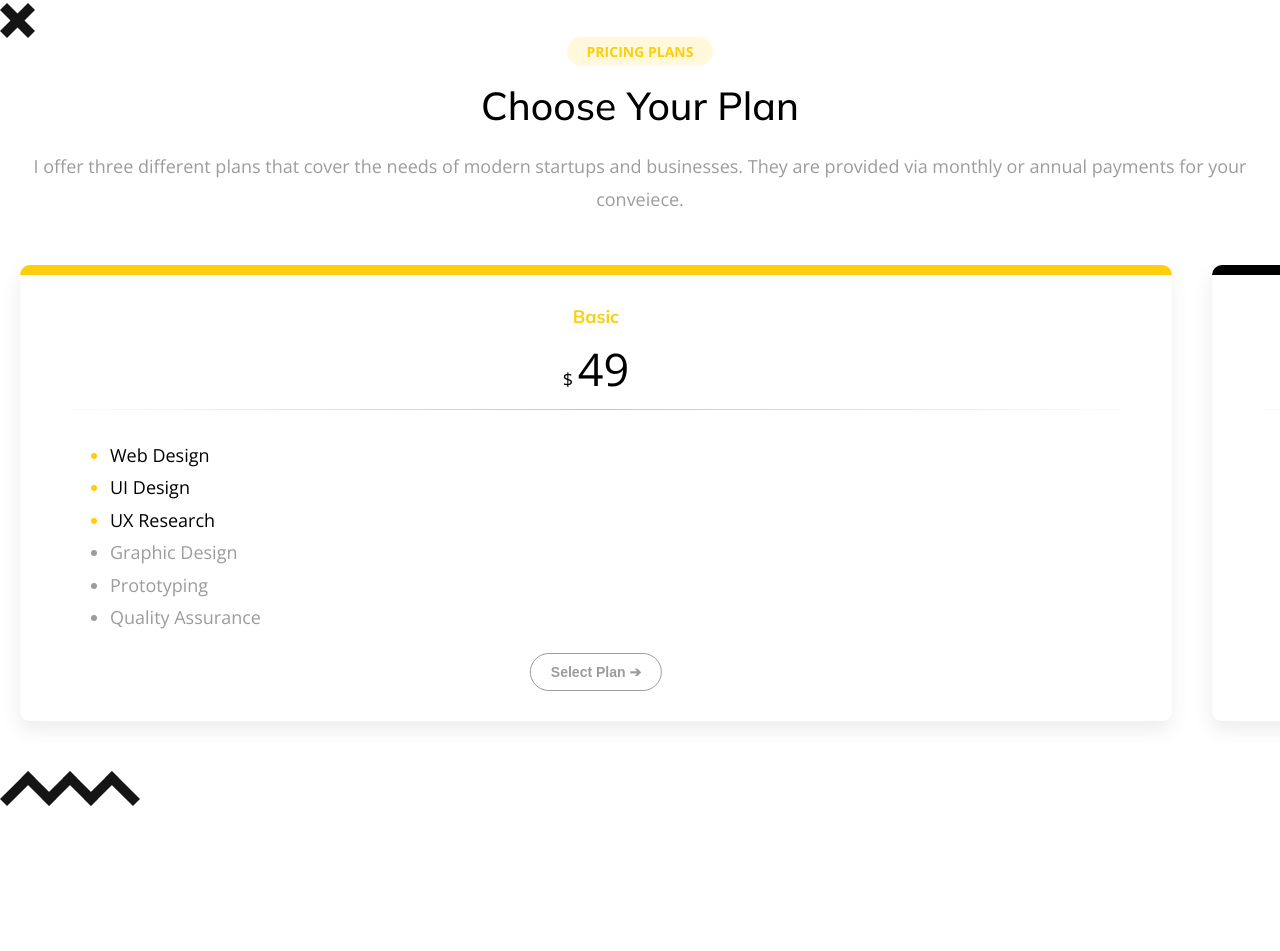
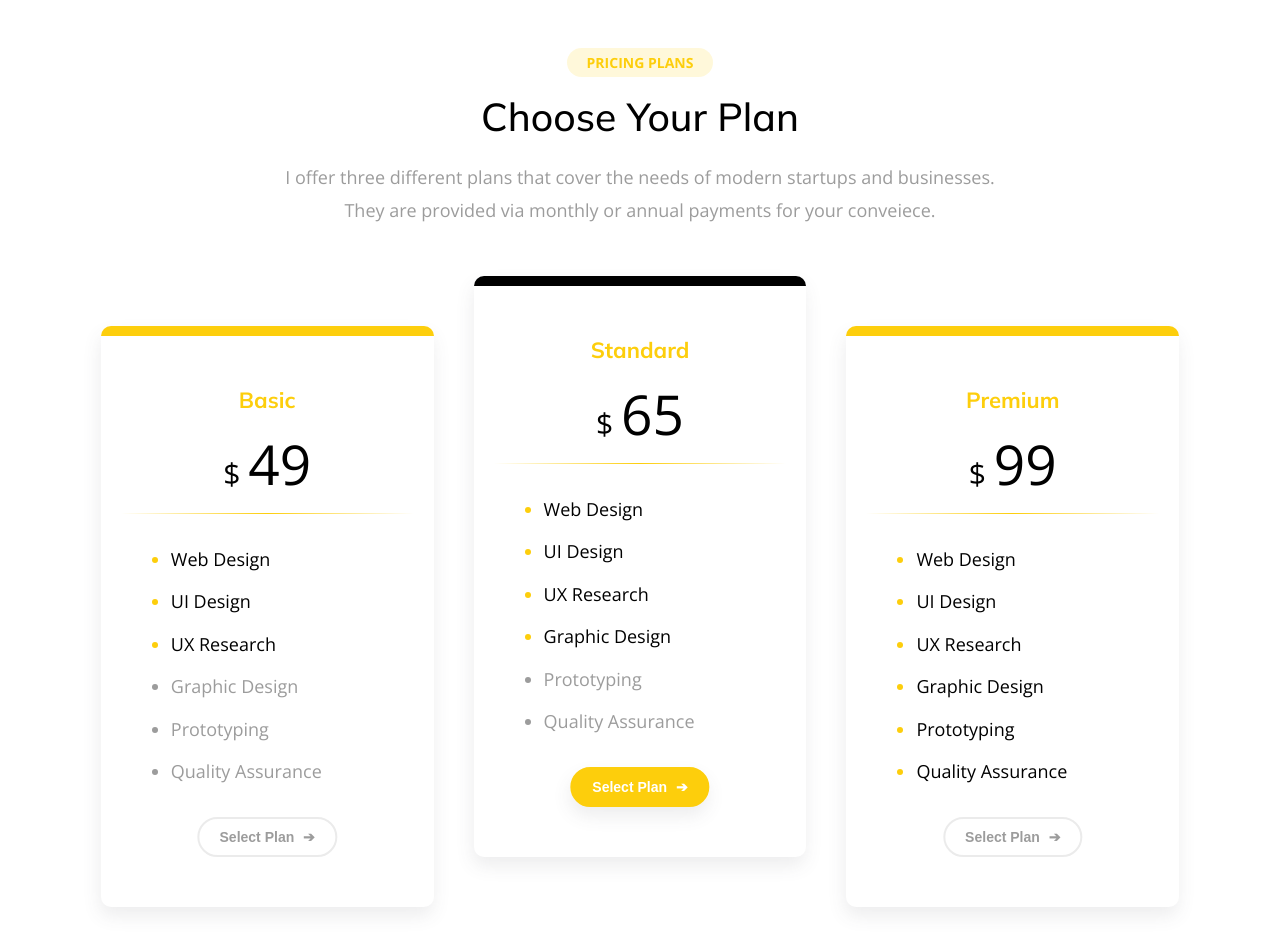
Before and after one commit to szymon-krolikowski/developer--website, a plain HTML site: page index.html in a window 1280 px wide. Shown: the part 2896-3847 px from the top of the page. Before the commit the page ends 3756 px from the top, so only its background shows below. Drawn offline with nearby package versions, Linux system fonts and the light colour scheme; a script that the page names is missing.

Commit message:
FIX main styles on pricing section

```diff
--- a/sass/main.sass
+++ b/sass/main.sass
@@ -347,9 +347,10 @@ html
 
 
 .pricing
+    max-width: 1300px
     width: 100vw
     height: 100%
-    padding: 5rem 0rem
+    padding: 10rem 0rem 5rem
 
     &__firstArticle
         padding: 0rem 2rem
@@ -359,20 +360,14 @@ html
 
     &__slider
         display: flex
-        overflow-x: auto
-        scroll-behavior: smooth
-        scroll-snap-points-x: repeat(300px)
-        scroll-snap-type: mandatory
-        padding: 0rem 0rem 5rem
-        -webkit-overflow-scrolling: touch
 
     &__box
-        width: 90vw
-        min-width: 90vw
+        width: 80vw
+        min-width: 80vw
         border-radius: 10px
         border-top: 10px solid $yellow
         padding: 3rem 2rem
-        margin: 0rem 2rem
+        margin: 0rem 4rem
         box-shadow: -1px 9px 18px 0px rgba(75, 81, 91, 0.1)
 
         &--black
@@ -407,12 +402,7 @@ html
 
     &__paragraphPrice
         text-align: center
-
-    &__paragraphComment
-        font-size: 1.7rem
-        text-align: center
-        color: $gray
-        margin-top: 2rem
+        font-size: 2.2rem
 
     &__span
         border-radius: 50px
@@ -422,6 +412,9 @@ html
     &__spanPrice
         font-size: 4.5rem
 
+    &__buttonSpan
+        padding-left: 5px
+
     &__button
         position: relative
         left: 50%
@@ -429,15 +422,35 @@ html
         font-size: 1.4rem
         font-weight: bold
         color: $gray
-        border: 1px solid $gray
+        border: 2px solid rgba(156, 156, 156, 0.2)
         border-radius: 50px
         background: none
         padding: 1rem 2rem
         margin-top: 2rem
+        cursor: pointer
+        transition: 0.5s
+
+        &:hover
+            background-color: $yellow
+            border: 2px solid $yellow
+            color: white
+
+        &--yellow
+            background-color: $yellow
+            border: 2px solid $yellow
+            color: white
+            box-shadow: -1px 9px 18px 0px rgba(75, 81, 91, 0.1)
+
+            &:hover
+                background-color: black
+                border: 2px solid black
+
+    &__listElement
+        margin: 1rem 0rem
 
     &__unorderList
         color: $yellow
-        padding-left: 7rem
+        padding-left: 5rem
 
     &__unorderListParagraph
         color: black
@@ -453,6 +466,12 @@ html
         height: 1px
         background: radial-gradient(circle, $yellow 0%, rgba(214, 223, 235, 0) 100%)
 
+    &__plusDecoration
+        display: none
+
+    &__patternsDecoration
+        display: none
+
 @import "./_medium"
 @import "./_large"
 @import "./_keyframes"
```
Also changed, not shown: css/main.css, 1 other file.
